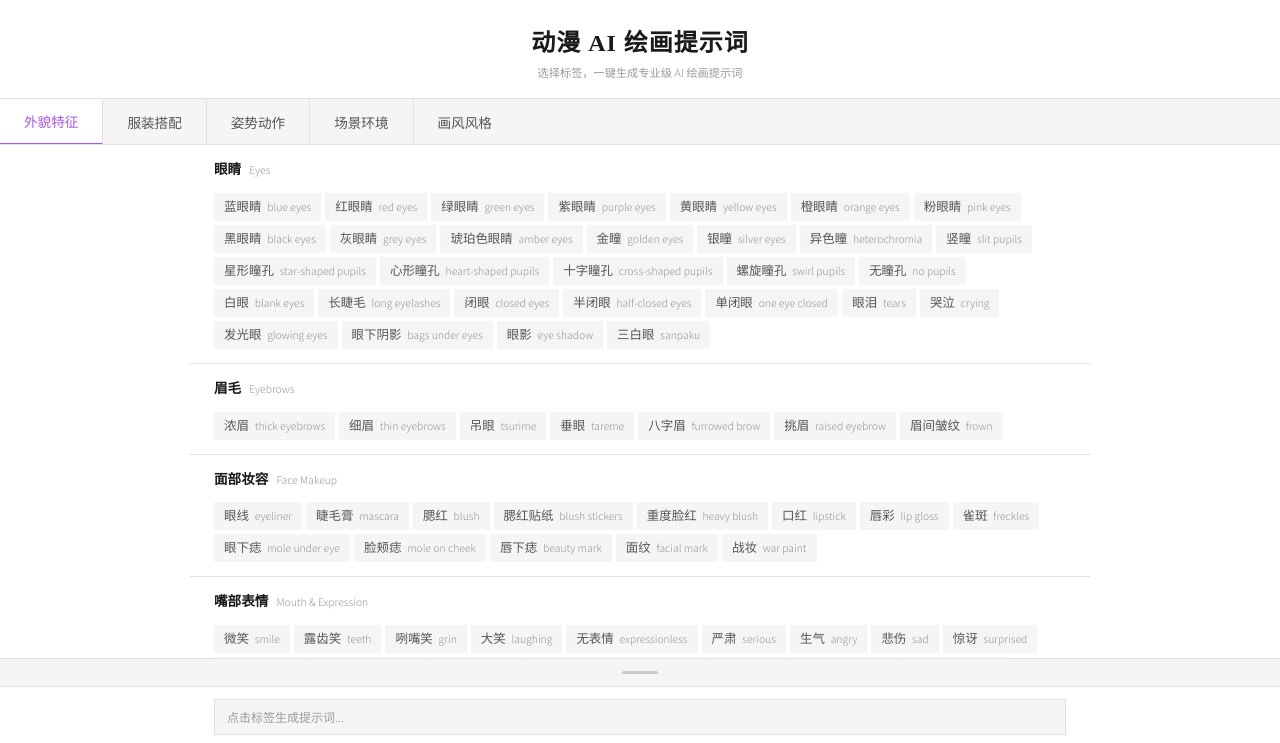
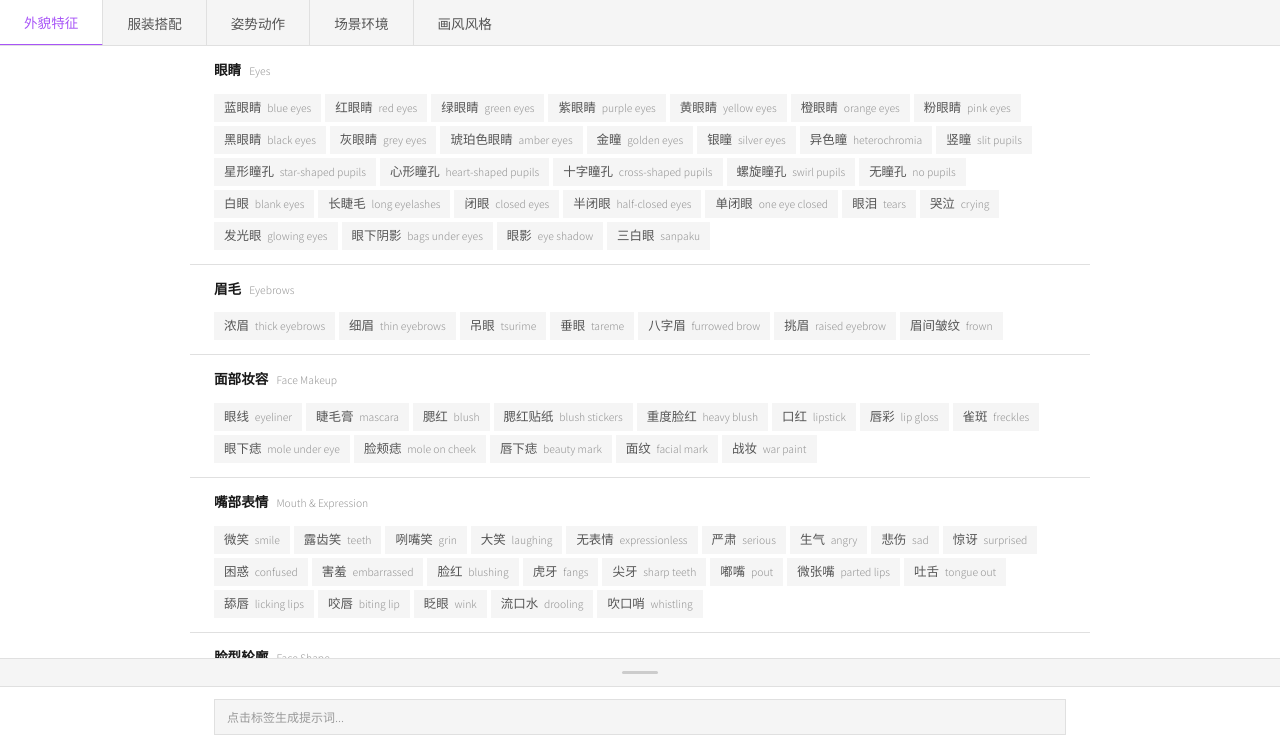
Before and after one commit to theforeveriris/painting-prompt-generation, a plain HTML site: page index.html in a window 1280 px wide. Shown: the top 743 px of the page. Drawn offline with Linux system fonts and the light colour scheme.

Commit message:
fix: 移除顶部标题区域，tab栏直接置顶

```diff
--- a/index.html
+++ b/index.html
@@ -39,32 +39,6 @@
             padding-bottom: 60px;
         }
 
-        /* Header */
-        .header {
-            background: var(--bg);
-            padding: 20px 16px 16px;
-            text-align: center;
-            border-bottom: 1px solid var(--border);
-            position: sticky;
-            top: 0;
-            z-index: 100;
-        }
-
-        .header h1 {
-            font-size: 1.3rem;
-            font-weight: 600;
-            color: var(--text-primary);
-            letter-spacing: 1px;
-        }
-
-        .header .subtitle {
-            font-family: 'Noto Sans SC', sans-serif;
-            font-size: 0.7rem;
-            color: var(--text-muted);
-            margin-top: 2px;
-            font-weight: 300;
-        }
-
         /* Main Tabs */
         .main-tabs {
             display: flex;
@@ -76,7 +50,7 @@
             scrollbar-width: none;
             -ms-overflow-style: none;
             position: sticky;
-            top: 69px;
+            top: 0;
             z-index: 99;
         }
 
@@ -347,12 +321,6 @@
 
         /* Desktop */
         @media (min-width: 768px) {
-            .header {
-                padding: 24px 24px 16px;
-            }
-            .header h1 {
-                font-size: 1.5rem;
-            }
             .main-tab {
                 padding: 12px 24px;
                 font-size: 0.85rem;
@@ -370,11 +338,6 @@
     </style>
 </head>
 <body>
-    <div class="header">
-        <h1>动漫 AI 绘画提示词</h1>
-        <div class="subtitle">选择标签，一键生成专业级 AI 绘画提示词</div>
-    </div>
-
     <div class="main-tabs" id="mainTabs"></div>
 
     <div class="content" id="content"></div>
```
